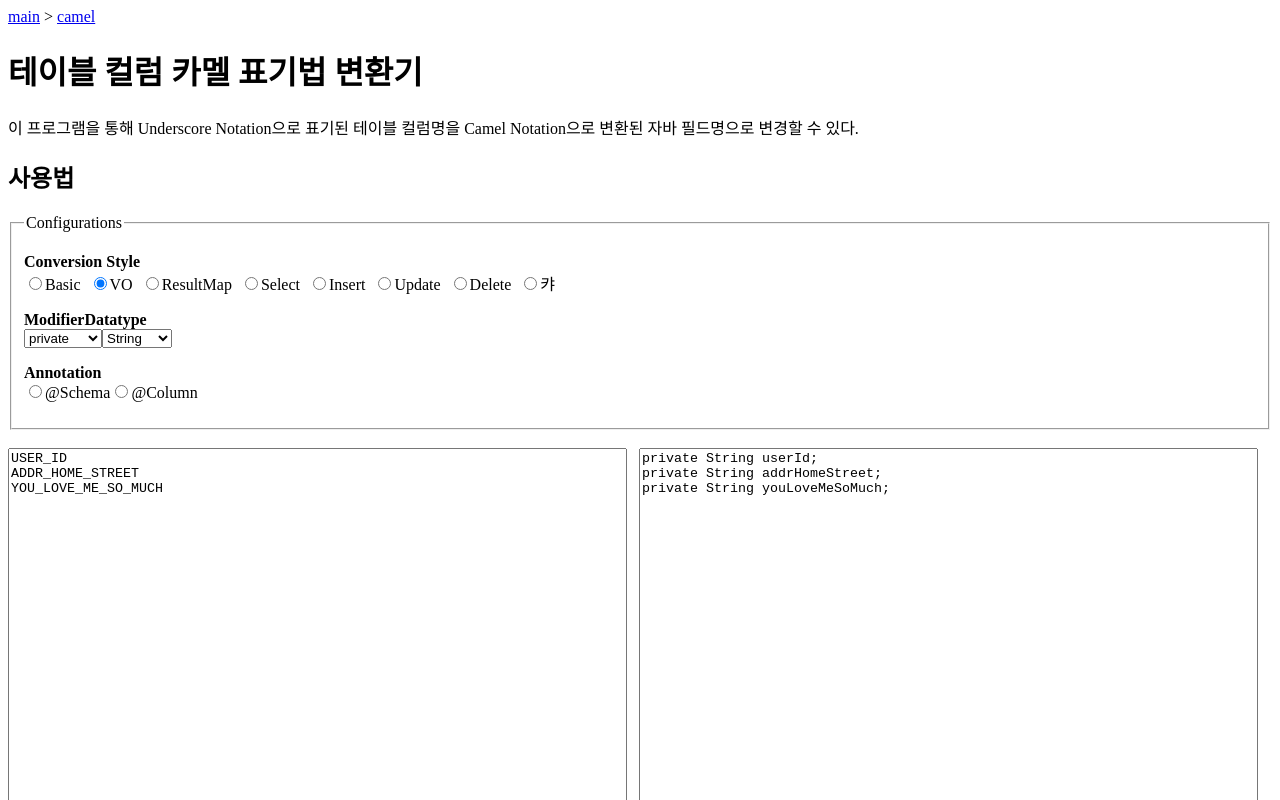
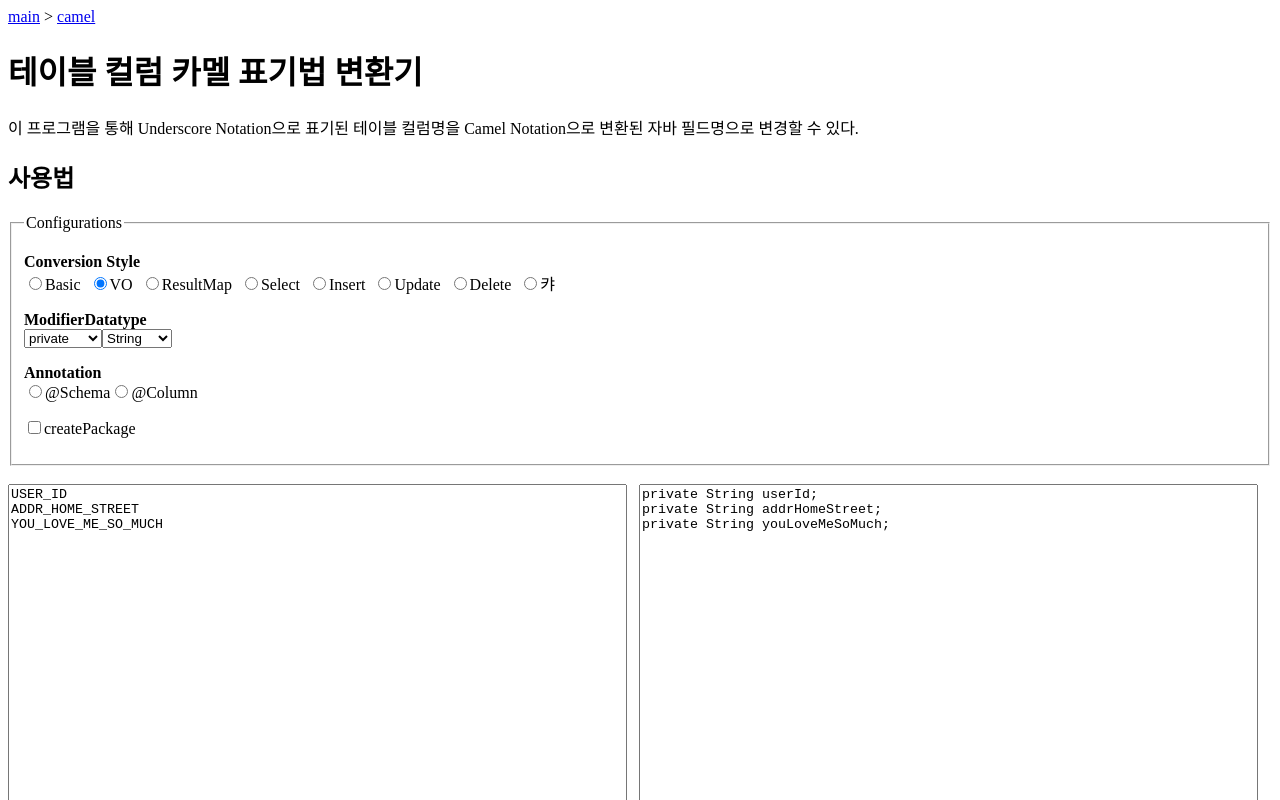
Before and after one commit to supurjsgml/vue-front, a Nuxt app: page / in a window 1280 px wide. Both pictures are taken after a click on the radio button "VO". Shown: the top 800 px of the page. Built offline with nearby package versions, Linux system fonts and the light colour scheme.

Commit message:
패키지 클래스 생성 로직 추가

```diff
--- a/components/camel/Camel.vue
+++ b/components/camel/Camel.vue
@@ -55,6 +55,15 @@
                             <input type="radio" id="schema" @change="convert()" v-model="annotationCheck" value="schema"/><label for="schema">@Schema</label>
                             <input type="radio" id="column" @change="convert()" v-model="annotationCheck" value="column"/><label for="column">@Column</label>
                         </p>
+                        <div>
+                            <p>
+                                <input type="checkbox" id="package" name="package" @click="createPackage()" v-model="checkBoxDisplay"/><label for="">createPackage</label>
+                            </p>
+                            <div v-show="checkBoxDisplay">
+                                ClassName: <input id="ClassName" type="text" name="ClassName" @keyup="convert();" value=""/>&nbsp;
+                                PackageName: <input id="PackageName" type="text" name="PackageName" @keyup="convert();" value=""/>&nbsp;
+                            </div>
+                        </div>
                     </div>
                     <div>
                         <p v-show="resultmapOptions">
@@ -166,9 +175,12 @@ const inputComment = ref();
 
 // default option
 const checked = ref('code_basic');
-const annotationCheck = ref();
 const modifierOptions = ref('private');
 const datatypeOptions = ref('String');
+
+const annotationCheck = ref();
+const checkBoxDisplay = ref(false);
+
 const voOptions = ref(false);
 const resultmapOptions = ref(false);
 const tableOptions = ref(false);
@@ -410,6 +422,37 @@ const handleFileUpload = (index: number, event: any) => {
     reader.readAsDataURL(file);
 };
 
+const createPackage = () => {
+    checkBoxDisplay.value = checkBoxDisplay.value
+
+    const bar = '\n'
+    let str = output.value
+
+    let strArray = new Array()
+
+    if (!checkBoxDisplay.value) {
+        strArray.push('package com.app.common.dto'.concat(bar).concat(bar))
+        strArray.push('import io.swagger.v3.oas.annotations.media.Schema;'.concat(bar))
+        strArray.push('import lombok.AccessLevel;'.concat(bar))
+        strArray.push('import lombok.Builder;'.concat(bar))
+        strArray.push('import lombok.Getter;'.concat(bar))
+        strArray.push('import lombok.Setter;'.concat(bar))
+        strArray.push('import lombok.ToString;'.concat(bar).concat(bar))
+
+        strArray.push('@NoArgsConstructor(access = AccessLevel.PRIVATE)'.concat(bar))
+        strArray.push('public class ApiBodyDTO {'.concat(bar).concat(bar))
+
+        strArray.push(str.replaceAll('@', '    @').replaceAll('private', '    private '))
+        strArray.push('}')
+
+        output.value = strArray.join('')
+    } else {
+        strArray = new Array()
+        convert()
+    }
+
+}
+
 </script>
 
 <style>
```
